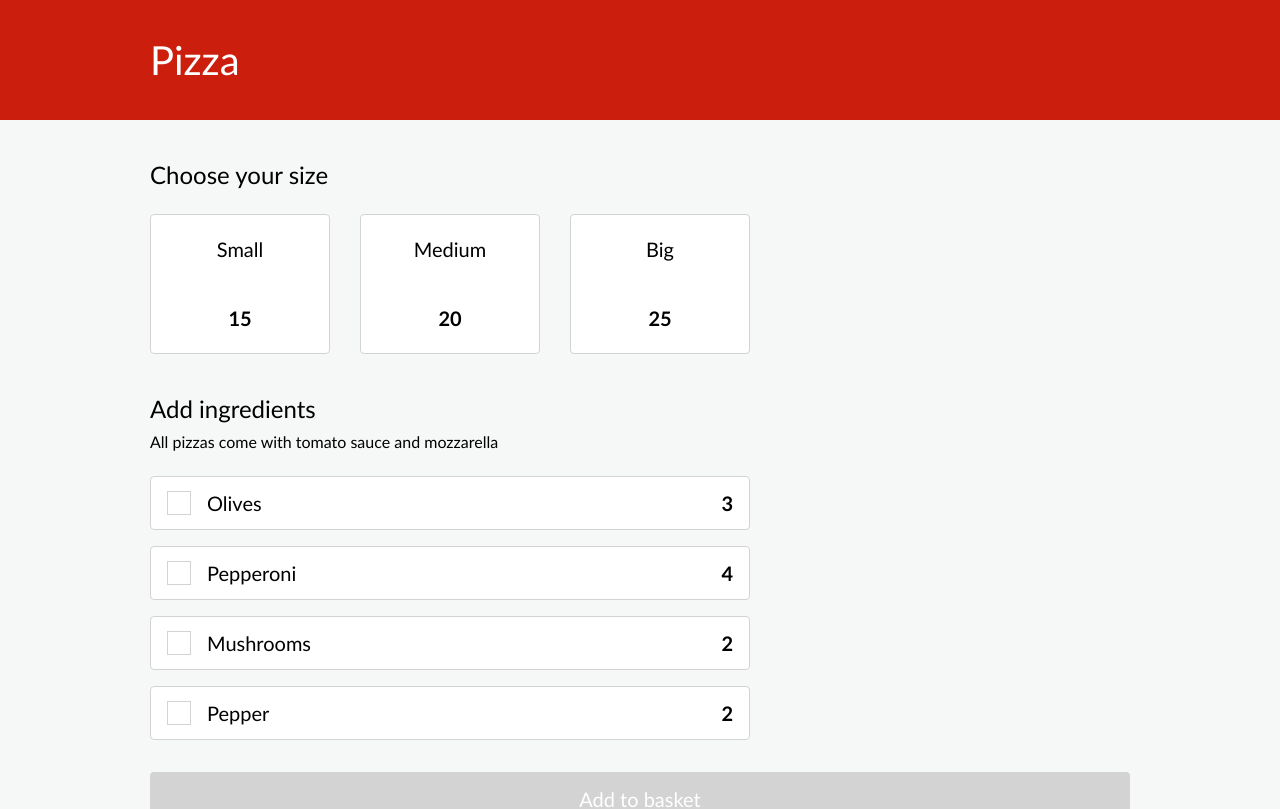
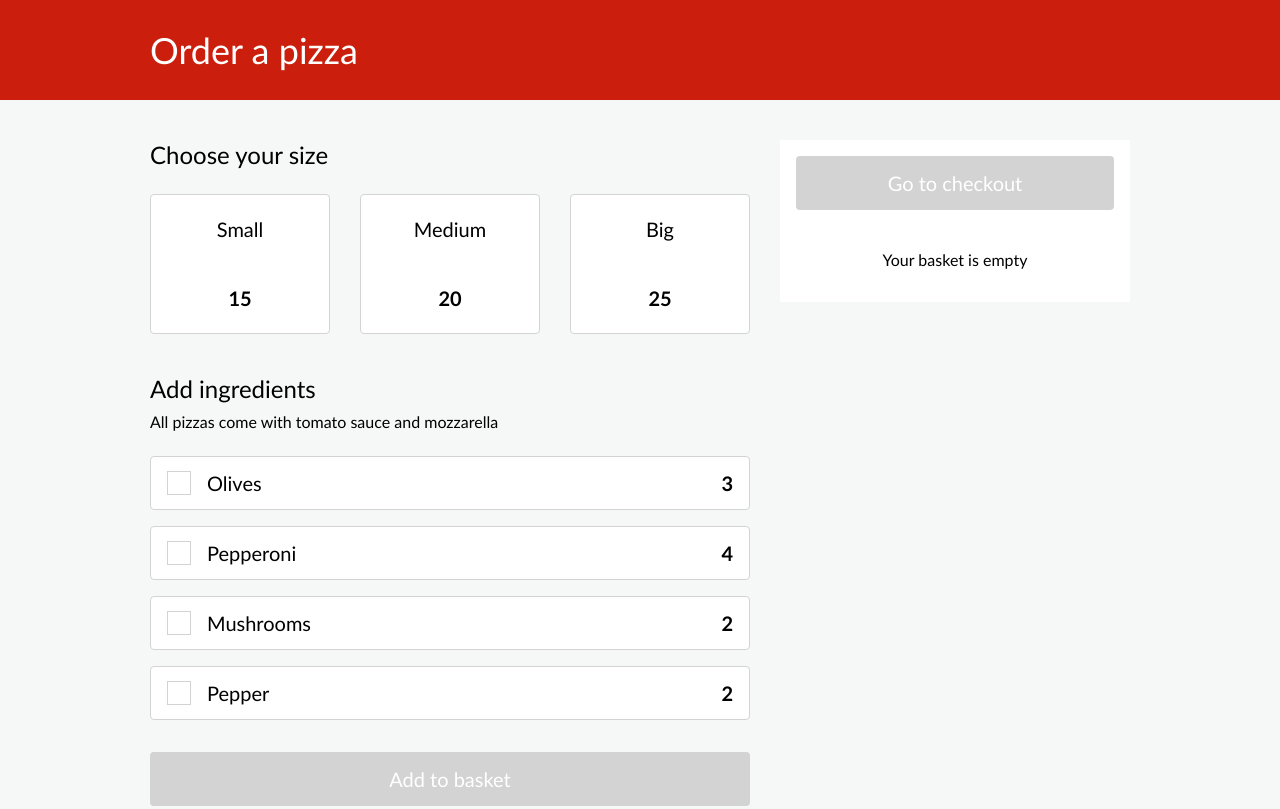
Before and after one commit to maciejpi/pizza-shop, a React (Create React App) app: page / in a window 1280 px wide. Shown: the top 809 px of the page. Built offline with nearby package versions, Linux system fonts and the light colour scheme.

Commit message:
Remove Layout comp; amend and add Link to Header.

```diff
--- a/src/App.js
+++ b/src/App.js
@@ -1,29 +1,20 @@
 import React from 'react';
 import { Route, Switch } from 'react-router-dom';
 
-import { NotFound, Header, Layout } from './components';
+import { NotFound } from './components';
 import { Checkout, Menu, OrderConfirmation } from './pages';
 import GlobalStyle from './styles/global';
 
-const App = () => {
-  return (
+const App = () => (
   <>
     <GlobalStyle />
-      <Header />
-      <Layout>
     <Switch>
       <Route exact path="/" component={Menu} />
       <Route exact path="/checkout" component={Checkout} />
-          <Route
-            exact
-            path="/order-confirmation"
-            component={OrderConfirmation}
-          />
+      <Route exact path="/order-confirmation" component={OrderConfirmation} />
       <Route component={NotFound} />
     </Switch>
-      </Layout>
   </>
 );
-};
 
 export default App;
--- a/src/components/header.js
+++ b/src/components/header.js
@@ -1,27 +1,37 @@
 import React from 'react';
 import styled from 'styled-components/macro';
+import { Link } from 'react-router-dom';
 
 import { colors } from '../styles/variables';
-import Layout from './layout';
+import { PageWidthStyles } from '../styles/common';
 
 const StyledHeader = styled.header`
   display: flex;
   align-items: center;
   width: 100%;
-  height: 120px;
+  height: 100px;
   background-color: ${colors.red};
 `;
 
-const AppTittle = styled.h1`
-  margin: 0;
+const StyledLink = styled(Link)`
+  text-decoration: none;
   color: ${colors.white};
 `;
 
-const Header = () => (
+const AppTittle = styled.h1`
+  ${PageWidthStyles}
+  color: ${colors.white};
+`;
+
+const Header = ({ path, isExact }) => (
   <StyledHeader>
-    <Layout>
-      <AppTittle>Pizza</AppTittle>
-    </Layout>
+    {!path !== '/' && isExact ? (
+      <AppTittle>
+        <StyledLink to="/">Order a pizza</StyledLink>
+      </AppTittle>
+    ) : (
+      <AppTittle>Order a pizza</AppTittle>
+    )}
   </StyledHeader>
 );
 
--- a/src/components/index.js
+++ b/src/components/index.js
@@ -8,7 +8,6 @@ import ContactDetails from './contactDetails';
 import PaymentDetails from './paymentDetails';
 import Input from './input';
 import Header from './header';
-import Layout from './layout';
 import ButtonElement from './buttonElement';
 import LinkElement from './linkElement';
 
@@ -23,7 +22,6 @@ export {
   PaymentDetails,
   Input,
   Header,
-  Layout,
   ButtonElement,
   LinkElement,
 };
--- a/src/components/layout.js
+++ /dev/null
@@ -1,11 +0,0 @@
-import React from 'react';
-import styled from 'styled-components/macro';
-
-const PageWidth = styled.div`
-  width: 980px;
-  margin: 0 auto;
-`;
-
-const Layout = ({ children }) => <PageWidth>{children}</PageWidth>;
-
-export default Layout;
--- a/src/pages/checkout.js
+++ b/src/pages/checkout.js
@@ -7,11 +7,13 @@ import {
   ContactDetails,
   OrderSummary,
   PaymentDetails,
+  Header,
 } from '../components';
 import { validCard } from '../data';
 import { deletePizzas } from '../store/actions';
+import { Layout } from '../styles/common';
 
-const Checkout = () => {
+const Checkout = ({ location, match }) => {
   const dispatch = useDispatch();
   const pizzas = useSelector(state => state.selectedPizzas);
   const [orderPlaced, setOrderPlaced] = useState(false);
@@ -91,6 +93,8 @@ const Checkout = () => {
 
   return (
     <>
+      <Header {...match} />
+      <Layout>
       {orderPlaced && <Redirect to="/order-confirmation" />}
 
       <h1>checkout</h1>
@@ -113,7 +117,8 @@ const Checkout = () => {
 
         <button type="submit">Place Order</button>
       </form>
-      <OrderSummary></OrderSummary>
+        <OrderSummary {...location} />
+      </Layout>
     </>
   );
 };
--- a/src/pages/menu/index.js
+++ b/src/pages/menu/index.js
@@ -5,12 +5,16 @@ import {
   DoughOption,
   Ingredient,
   PizzaGenerator,
+  Header,
 } from '../../components';
 import { ingredientOptions, doughOptions } from '../../data';
 import { DoughOptionsWrapper, IngredientOptionsWrapper } from './style';
+import { Layout } from '../../styles/common';
 
 const Menu = ({ location }) => (
   <>
+    <Header />
+    <Layout>
       <main>
         <h2>Choose your size</h2>
         <DoughOptionsWrapper>
@@ -30,6 +34,7 @@ const Menu = ({ location }) => (
       </main>
 
       <OrderSummary {...location}></OrderSummary>
+    </Layout>
   </>
 );
 
--- a/src/styles/common.js
+++ b/src/styles/common.js
@@ -1,7 +1,7 @@
-import styled from 'styled-components/macro';
+import styled, { css } from 'styled-components/macro';
 
 import { colors, radius } from './variables';
-import { font } from './helpers';
+import { font, space } from './helpers';
 
 export const ClickAreaBase = styled.span`
   display: flex;
@@ -30,3 +30,15 @@ export const CallToActionStyle = styled.span`
   background: ${props => (props.isDisabled ? colors.greyDark : colors.red)};
   color: ${colors.white};
 `;
+
+export const PageWidthStyles = css`
+  width: 980px;
+  margin: 0 auto;
+`;
+
+export const Layout = styled.div`
+  ${PageWidthStyles}
+  display: flex;
+  justify-content: space-between;
+  margin-bottom: ${space(10)};
+`;
--- a/src/styles/variables.js
+++ b/src/styles/variables.js
@@ -2,7 +2,7 @@ export const fontSizes = {
   small: 16,
   medium: 20,
   large: 24,
-  heading: 40,
+  heading: 36,
 };
 
 export const colors = {
```
Lines whose indentation alone changed are shown as unchanged.
